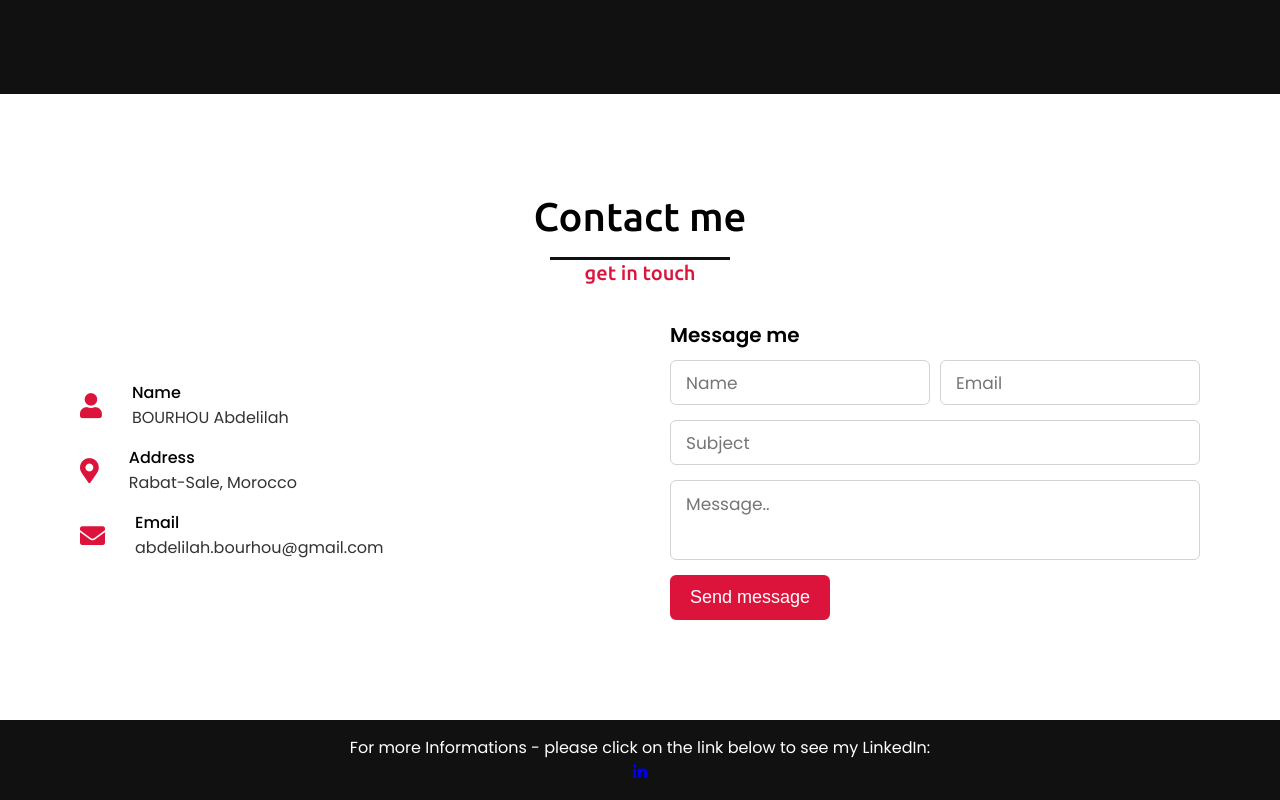
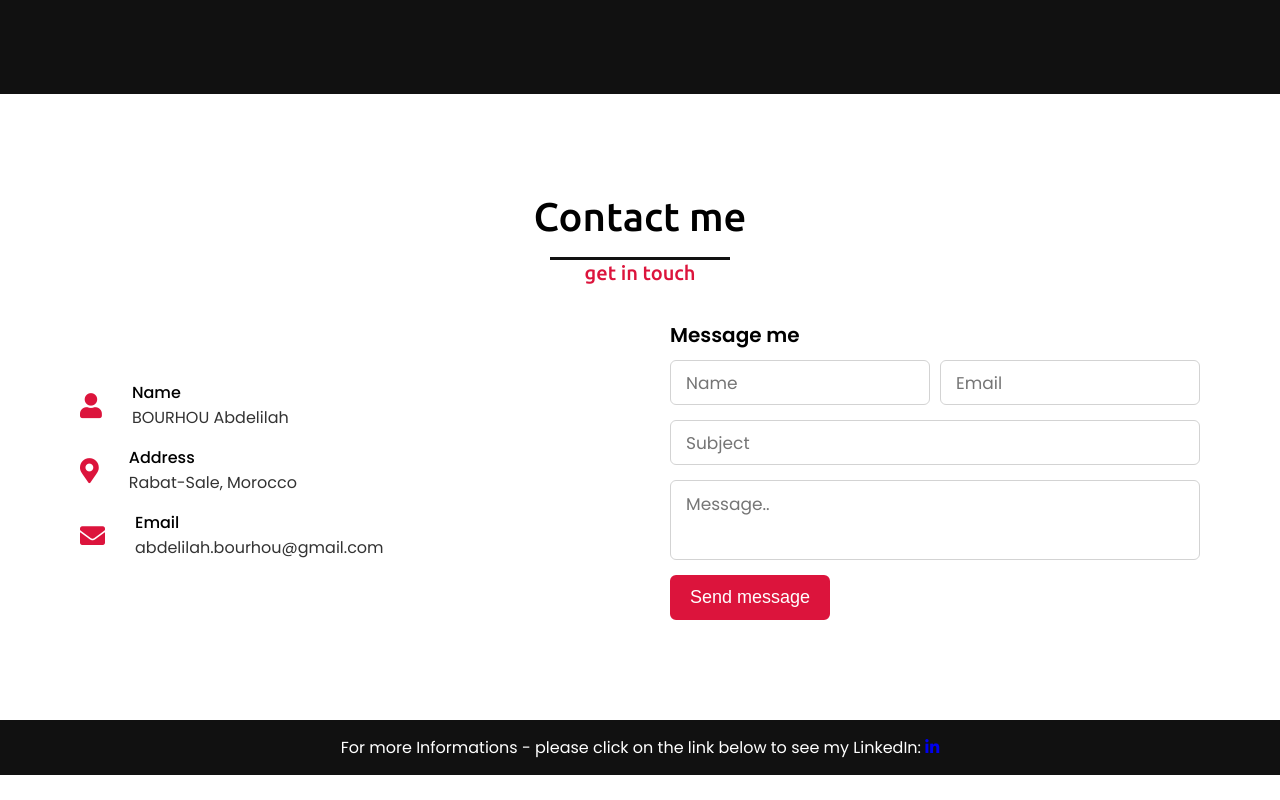
Before and after one commit to abdeel07/Portfolio, a plain HTML site: page index.html in a window 1280 px wide. Shown: the part 3679-4479 px from the top of the page. After the commit the page ends 4454 px from the top, so only its background shows below. Drawn offline with nearby package versions, Linux system fonts and the light colour scheme.

Commit message:
linkedIn icon

```diff
--- a/index.html
+++ b/index.html
@@ -20,7 +20,9 @@
     </div>
     <nav class="navbar">
         <div class="max-width">
-            <div class="logo"><a href="#">Portfo<span>lio.</span></a></div>
+            <div class="logo">
+                <a href="#">Portfo<span>lio.</span></a>
+            </div>
             <ul class="menu">
                 <li><a href="#home" class="menu-btn">Home</a></li>
                 <li><a href="#about" class="menu-btn">About</a></li>
@@ -330,8 +332,11 @@
     <footer>
 
         <div class="social">
-            <p>For more Informations - please click on the link below to see my LinkedIn:</p>
-            <a href="https://www.linkedin.com/in/abdelilah-bourhou" target="_blank"><i class="fab fa-linkedin-in"></i></a>
+            <p>For more Informations - please click on the link below to see my LinkedIn:
+                <a href="https://www.linkedin.com/in/abdelilah-bourhou" target="_blank">
+                    <i class="fab fa-linkedin-in"></i>
+                </a>
+            </p>
         </div>
     </footer>
 </body>
```
